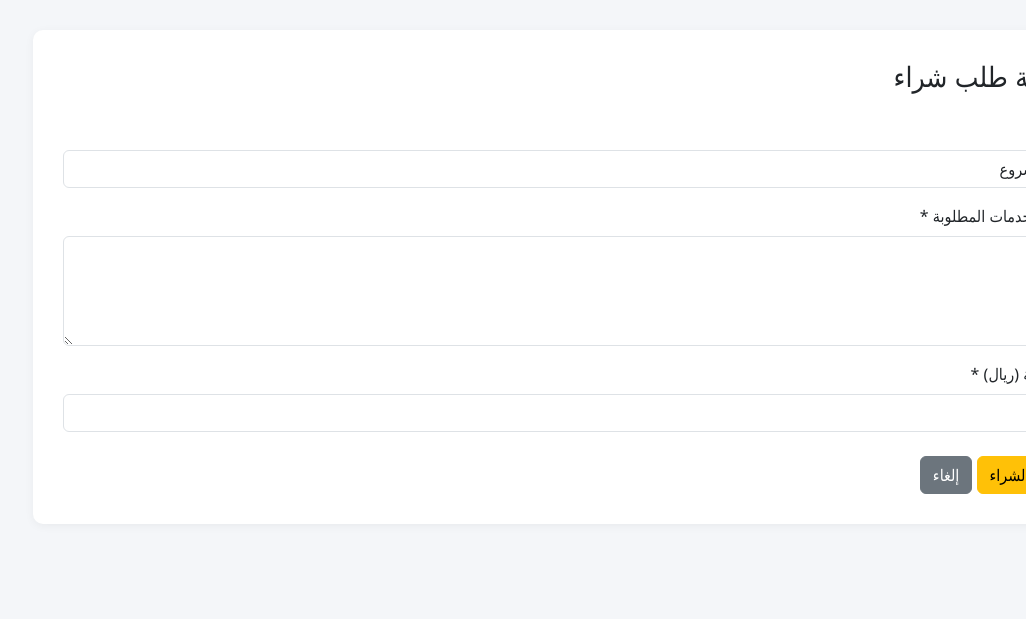
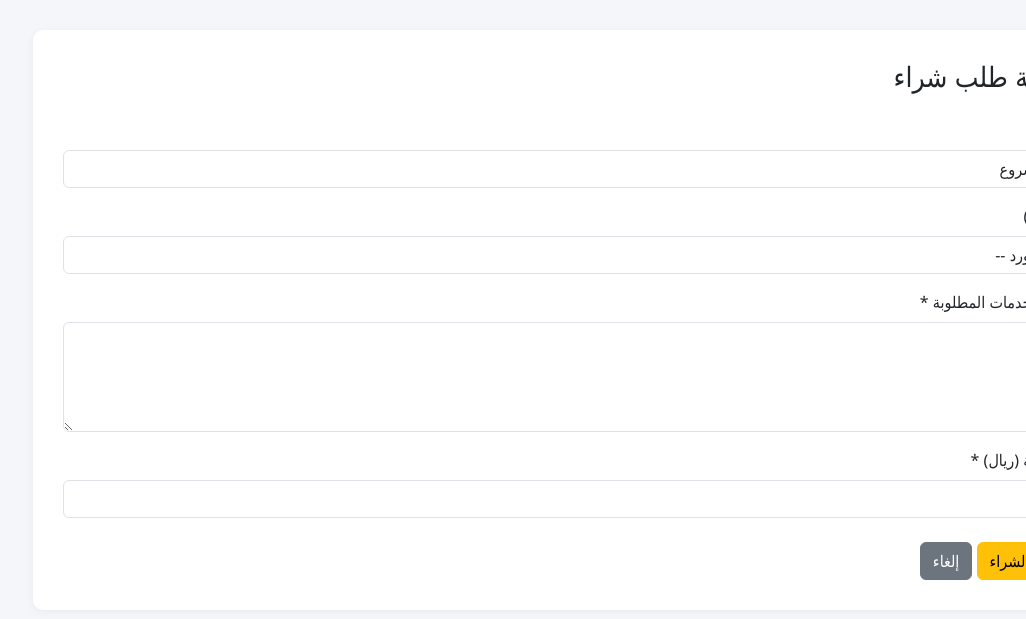
Before and after one commit to IFNN5/project-management-system, a Flask app: template templates/add_purchase.html in a window 1280 px wide. Shown: the part 56-675 px from the top of the page, without its empty margins (254-1280 px from the left). Run offline with Flask 3, Linux system fonts and the light colour scheme; the template is opened without the code that fills it: values that come from a table or form of the project are taken from there, others are empty; tables that the repository leaves empty hold one stand-in row (values such as "Sample post").

Commit message:
Update add_purchase.html

```diff
--- a/templates/add_purchase.html
+++ b/templates/add_purchase.html
@@ -47,6 +47,16 @@
                 </div>
 
                 <div class="mb-3">
+                    <label class="form-label">المورد (اختياري)</label>
+                    <select class="form-select" name="supplier_id">
+                        <option value="">-- اختر مورد --</option>
+                        {% for supplier in suppliers %}
+                        <option value="{{ supplier.id }}">{{ supplier.name }}</option>
+                        {% endfor %}
+                    </select>
+                </div>
+
+                <div class="mb-3">
                     <label class="form-label">وصف المواد/الخدمات المطلوبة *</label>
                     <textarea class="form-control" name="description" rows="4" required></textarea>
                 </div>
```
